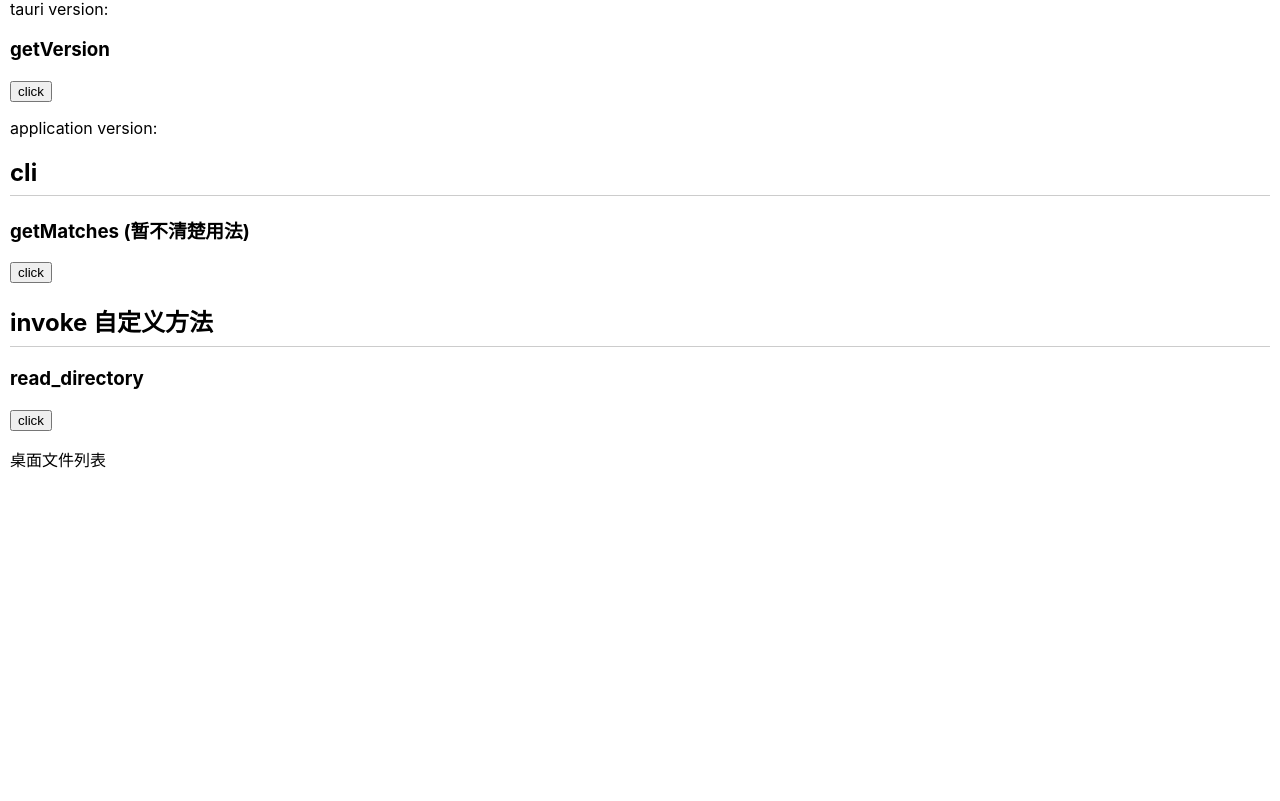
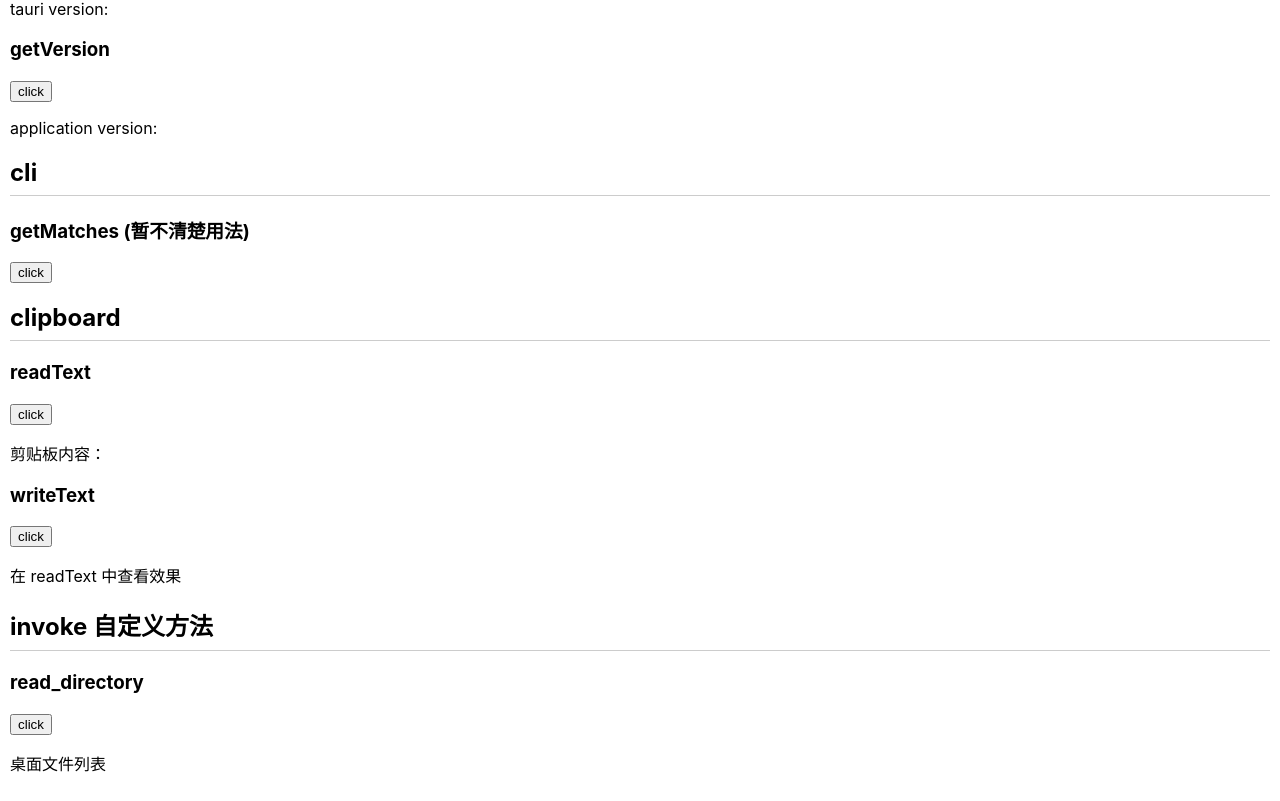
Before and after one commit to gafish/tauri_app, a React (Create React App) app: page / in a window 1280 px wide. Shown: the part 1514-2315 px from the top of the page. Before the commit the page ends 2011 px from the top, so only its background shows below. Built offline with nearby package versions, Linux system fonts and the light colour scheme.

Commit message:
clipboard demo

```diff
--- a/src/Entry.tsx
+++ b/src/Entry.tsx
@@ -2,6 +2,7 @@
 import FS from './fs'
 import App from './app'
 import Cli from './cli'
+import Clipboard from './clipboard'
 import Invoke from './invoke'
 
 export default function Entry() {
@@ -11,6 +12,7 @@
       <FS />
       <App />
       <Cli />
+      <Clipboard />
       <Invoke />
     </div>
   )
--- /dev/null
+++ b/src/clipboard/index.tsx
@@ -0,0 +1,14 @@
+import ReadText from './readText'
+import WriteText from './writeText'
+
+const App = () => {
+  return (
+    <div>
+      <h2>clipboard</h2>
+      <ReadText />
+      <WriteText />
+    </div>
+  )
+}
+
+export default App
--- /dev/null
+++ b/src/clipboard/readText.tsx
@@ -0,0 +1,22 @@
+import { useState } from 'react'
+import { clipboard } from '@tauri-apps/api'
+
+const App = () => {
+  const [text, setText] = useState<string | null>('')
+  return (
+    <div>
+      <h3>readText</h3>
+      <button
+        onClick={() => {
+          clipboard.readText()
+            .then(setText)
+        }}
+      >
+        click
+      </button>
+      <p>剪贴板内容：{text}</p>
+    </div>
+  )
+}
+
+export default App
--- /dev/null
+++ b/src/clipboard/writeText.tsx
@@ -0,0 +1,19 @@
+import { clipboard } from '@tauri-apps/api'
+
+const App = () => {
+  return (
+    <div>
+      <h3>writeText</h3>
+      <button
+        onClick={() => {
+          clipboard.writeText('hello world')
+        }}
+      >
+        click
+      </button>
+      <p>在 readText 中查看效果</p>
+    </div>
+  )
+}
+
+export default App
```
